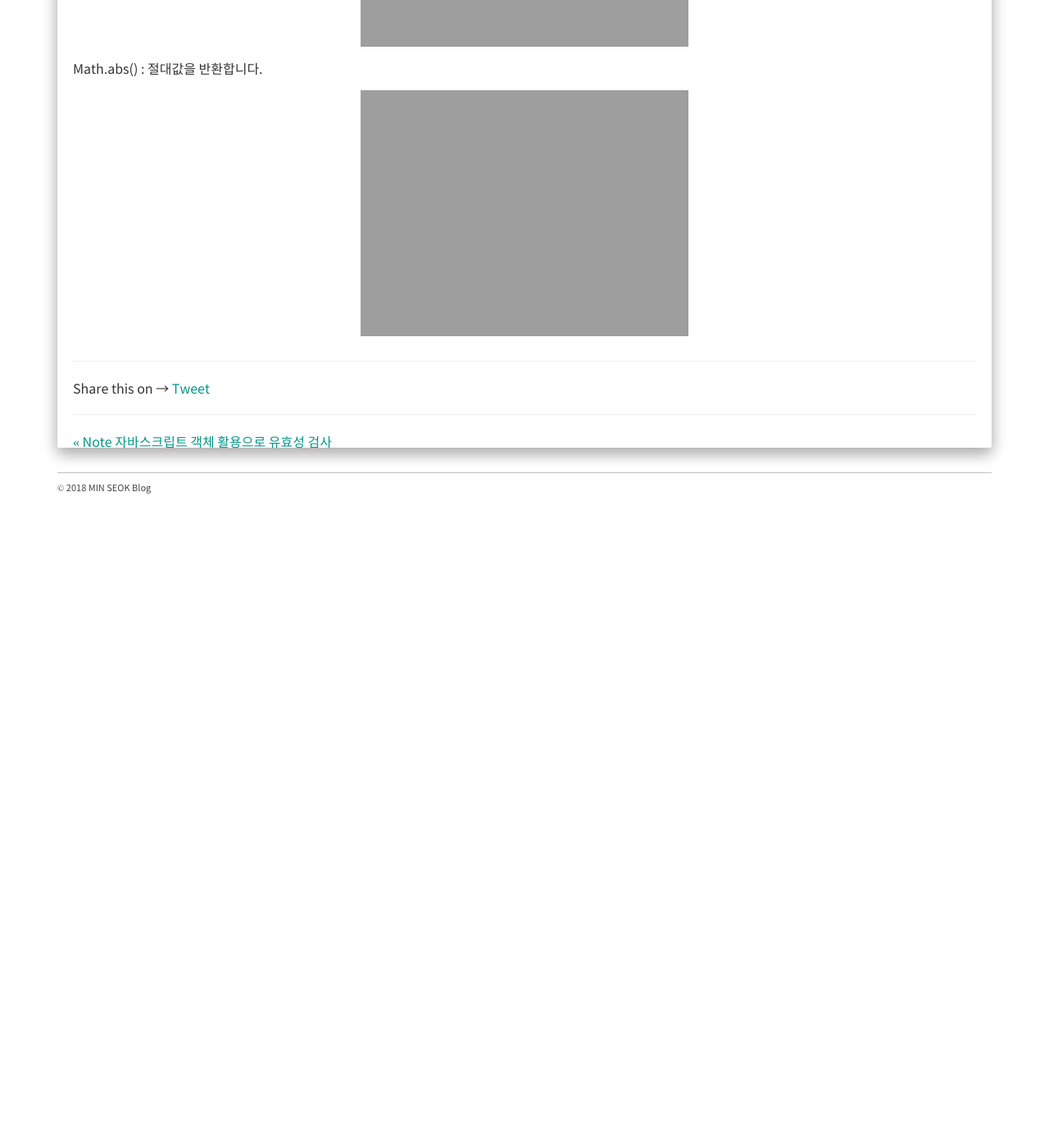
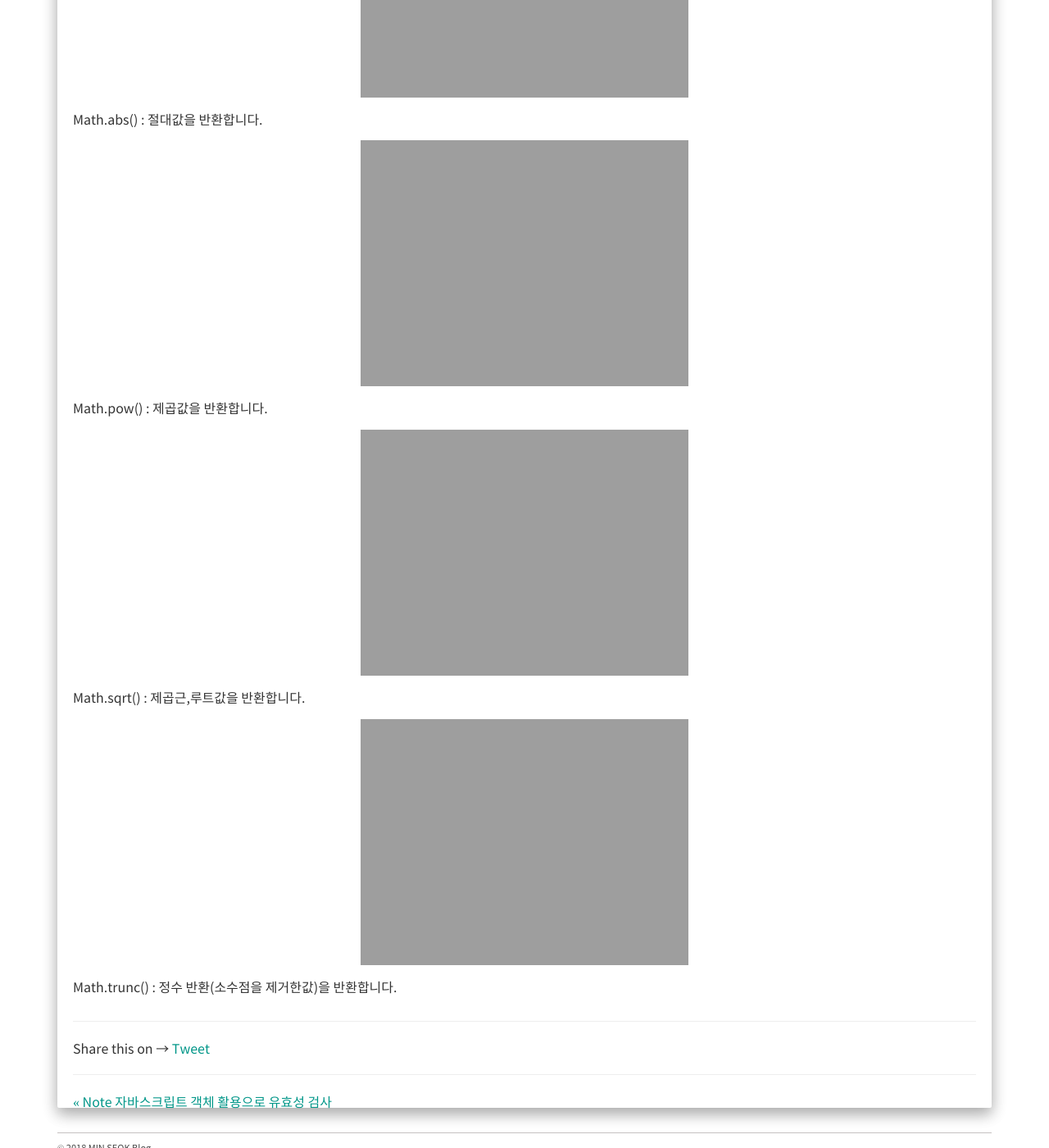
Before and after one commit to alalstjr/promote.github.io, a Jekyll site: the page built from _posts/2018-11-12-자바스크립트 숫자 수학.md, in a window 1280 px wide and 1400 px high, scrolled down 8501 px. Shown: the whole window at 82% size. Built offline with Jekyll 4.4.1, drawn with Linux system fonts in a browser that asks for light colours; nearby versions of some CDN libraries; our own code applies the rules of GitHub Pages for plain Markdown files; comment, search, counter and statistics services are not loaded; before the commit the page ends 9131 px from its top, so only the background shows below that.

Commit message:
Update 2018-11-12-자바스크립트 숫자 수학.md

```diff
--- a/_posts/2018-11-12-자바스크립트 숫자 수학.md
+++ b/_posts/2018-11-12-자바스크립트 숫자 수학.md
@@ -1,5 +1,11 @@
 <div class="box">
   <div class="small-title">자바스크립트의 숫자</div>
+
+<div class="pro-txt">
+  <a href="https://developer.mozilla.org/ko/docs/Web/JavaScript/Reference/Global_Objects/Math" target="_balnk">
+    자바스크립트 Math - MDN
+  </a>
+</div>
   <p>자바스크립트의 모든 숫자는 부동 소수점 형식이다.</p>
   <p>국제 IEEE 754 표준에 따라 두배 정확도(double precision)의 부동 소수점 숫자(floating point numbers)로 사용된다.</p>
   <p>부동 소수점 형식은 일반적으로 컴퓨터 메모리에서 64비트를 차지하는 컴퓨터 숫자 형식이다.</p>
@@ -197,4 +203,13 @@ function random(max,min) {
   <div class="img-box">
     <img src="{{ site.baseurl }}/static/img/post/2018-11-12-17.png" alt="자바스크립트 출력확인" />
   </div>
+  <p>Math.pow() : 제곱값을 반환합니다.</p>
+  <div class="img-box">
+    <img src="{{ site.baseurl }}/static/img/post/2018-11-12-18.png" alt="자바스크립트 출력확인" />
+  </div>
+  <p>Math.sqrt() : 제곱근,루트값을 반환합니다.</p>
+  <div class="img-box">
+    <img src="{{ site.baseurl }}/static/img/post/2018-11-12-19.png" alt="자바스크립트 출력확인" />
+  </div>
+  <p>Math.trunc() : 정수 반환(소수점을 제거한값)을 반환합니다.</p>
 </div>
```
